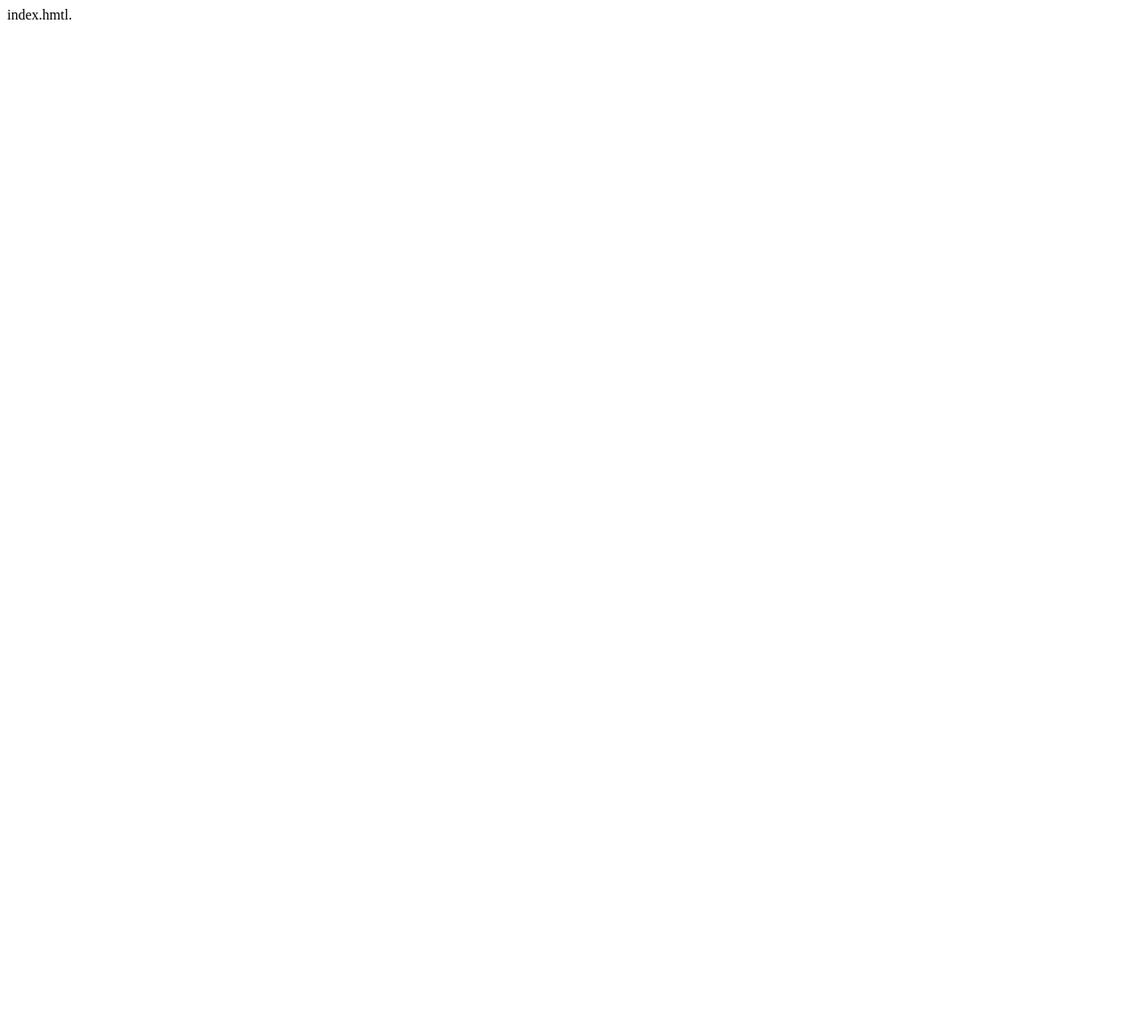
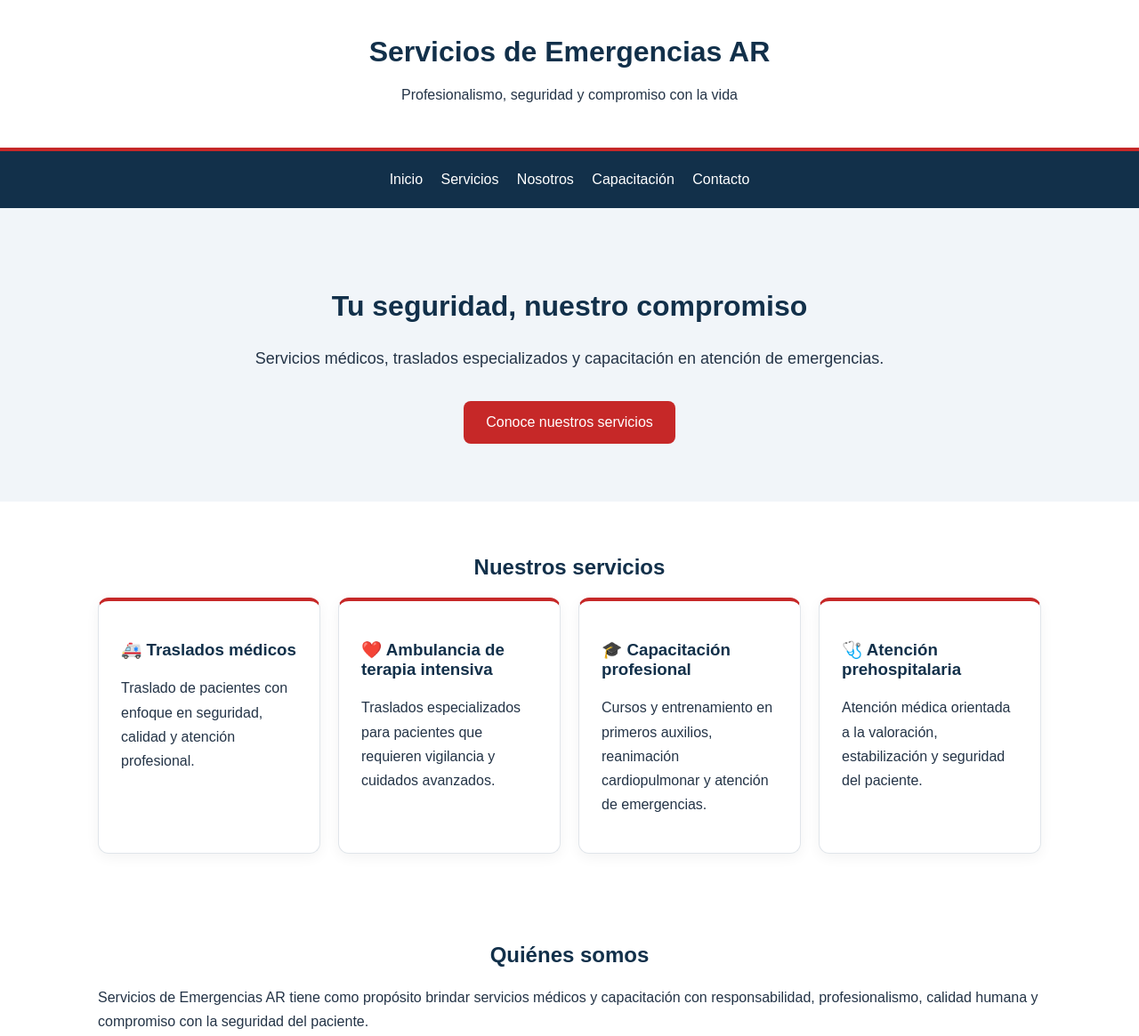
Before and after one commit to docRiki/emergencias-ar, a plain HTML site: page index.html in a window 1280 px wide. Shown: the top 1165 px of the page at 89% size. Before the commit the page ends 800 px from the top, so only its background shows below. Drawn offline with Linux system fonts and the light colour scheme.

Commit message:
Actualizar index.html

```diff
--- a/index.html
+++ b/index.html
@@ -1 +1,192 @@
-index.hmtl.
+
+<!DOCTYPE html>
+<html lang="es">
+<head>
+<meta charset="UTF-8">
+<meta name="viewport" content="width=device-width, initial-scale=1.0">
+<title>Servicios de Emergencias AR</title>
+<style>
+* {
+box-sizing: border-box;
+}
+body {
+margin: 0;
+font-family: Arial, sans-serif;
+background: #ffffff;
+color: #243447;
+}
+header {
+background: #ffffff;
+text-align: center;
+padding: 30px 15px;
+border-bottom: 4px solid #c62828;
+}
+header h1 {
+color: #12304a;
+margin: 10px 0;
+}
+nav {
+background: #12304a;
+padding: 15px;
+text-align: center;
+}
+nav a {
+color: white;
+text-decoration: none;
+display: inline-block;
+margin: 8px;
+}
+.hero {
+background: #f1f5f9;
+padding: 65px 20px;
+text-align: center;
+}
+.hero h2 {
+font-size: 32px;
+color: #12304a;
+}
+.hero p {
+font-size: 18px;
+line-height: 1.6;
+}
+.boton {
+display: inline-block;
+background: #c62828;
+color: white;
+padding: 15px 25px;
+border-radius: 8px;
+text-decoration: none;
+margin-top: 15px;
+}
+section {
+padding: 40px 20px;
+max-width: 1100px;
+margin: auto;
+}
+h2 {
+color: #12304a;
+text-align: center;
+}
+.servicios {
+display: grid;
+grid-template-columns: repeat(auto-fit, minmax(250px, 1fr));
+gap: 20px;
+}
+.tarjeta {
+background: white;
+border: 1px solid #e0e5ea;
+border-top: 4px solid #c62828;
+padding: 25px;
+border-radius: 12px;
+box-shadow: 0 4px 15px #0000000d;
+}
+.tarjeta h3 {
+color: #12304a;
+}
+p {
+line-height: 1.7;
+}
+.contacto {
+text-align: center;
+background: #f1f5f9;
+border-radius: 12px;
+}
+footer {
+background: #12304a;
+color: white;
+text-align: center;
+padding: 25px;
+}
+</style>
+</head>
+<body>
+
+<header>
+<h1>Servicios de Emergencias AR</h1>
+<p>Profesionalismo, seguridad y compromiso con la vida</p>
+</header>
+
+<nav>
+<a href="#inicio">Inicio</a>
+<a href="#servicios">Servicios</a>
+<a href="#nosotros">Nosotros</a>
+<a href="#capacitacion">Capacitación</a>
+<a href="#contacto">Contacto</a>
+</nav>
+
+<div class="hero" id="inicio">
+<h2>Tu seguridad, nuestro compromiso</h2>
+<p>Servicios médicos, traslados especializados y capacitación en atención de emergencias.</p>
+<a class="boton" href="#servicios">Conoce nuestros servicios</a>
+</div>
+
+<section id="servicios">
+<h2>Nuestros servicios</h2>
+
+<div class="servicios">
+
+<div class="tarjeta">
+<h3>🚑 Traslados médicos</h3>
+<p>Traslado de pacientes con enfoque en seguridad, calidad y atención profesional.</p>
+</div>
+
+<div class="tarjeta">
+<h3>❤️ Ambulancia de terapia intensiva</h3>
+<p>Traslados especializados para pacientes que requieren vigilancia y cuidados avanzados.</p>
+</div>
+
+<div class="tarjeta">
+<h3>🎓 Capacitación profesional</h3>
+<p>Cursos y entrenamiento en primeros auxilios, reanimación cardiopulmonar y atención de emergencias.</p>
+</div>
+
+<div class="tarjeta">
+<h3>🩺 Atención prehospitalaria</h3>
+<p>Atención médica orientada a la valoración, estabilización y seguridad del paciente.</p>
+</div>
+
+</div>
+</section>
+
+<section id="nosotros">
+<h2>Quiénes somos</h2>
+<p>Servicios de Emergencias AR tiene como propósito brindar servicios médicos y capacitación con responsabilidad, profesionalismo, calidad humana y compromiso con la seguridad del paciente.</p>
+</section>
+
+<section id="capacitacion">
+<h2>Capacitación y próximos cursos</h2>
+
+<div class="servicios">
+
+<div class="tarjeta">
+<h3>Primeros auxilios</h3>
+<p>Aprende a reconocer y responder ante situaciones de emergencia.</p>
+</div>
+
+<div class="tarjeta">
+<h3>Reanimación cardiopulmonar</h3>
+<p>Desarrollo de habilidades para responder ante un paro cardiorrespiratorio.</p>
+</div>
+
+<div class="tarjeta">
+<h3>Atención prehospitalaria</h3>
+<p>Entrenamiento en valoración inicial y manejo del paciente.</p>
+</div>
+
+</div>
+<p>Próximamente publicaremos fechas e información de nuestros cursos.</p>
+</section>
+
+<section class="contacto" id="contacto">
+<h2>Contacto</h2>
+<p>Servicios de Emergencias AR</p>
+<p>Próximamente estarán disponibles nuestros datos de contacto.</p>
+</section>
+
+<footer>
+<p>© 2026 Servicios de Emergencias AR</p>
+<p>Comprometidos con la vida</p>
+</footer>
+
+</body>
+</html>
```
